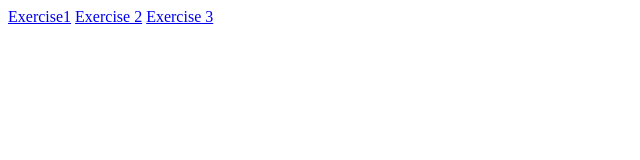
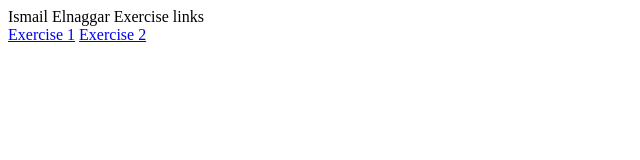
Before and after one commit to IsmailElnaggar/BusMap_BarCodeReader, a plain HTML site: page index.html in a window 1280 px wide. Shown: the whole page, without its empty margins (0-640 px from the left). Drawn offline with Linux system fonts and the light colour scheme.

Commit message:
Update index.html

```diff
--- a/index.html
+++ b/index.html
@@ -1,19 +1,39 @@
+
 <!DOCTYPE html>
+
 <html lang="en">
+
 <head>
+
     <meta charset="UTF-8">
+
     <title>Index Ismail Elnaggar</title>
+
 </head>
+
 <body>
 
 
+
+Ismail Elnaggar Exercise links
+
+
+
 <div class="sidenav">
-    <!-- item 1, 2, 3, and 4 side nav bar-->
-    <a href="https://www.youtube.com/results?search_query=item+1">Exercise1</a>
-    <a href="https://www.youtube.com/results?search_query=item+2">Exercise 2</a>
-    <a href="https://www.youtube.com/results?search_query=item+3">Exercise 3</a>
+
+    <!-- exercise 1 and 2  -->
+
+
+    <a href="https://it-teaching-abo-akademi.github.io/csdewas-project-1-IsmailElnaggar/exc2.html">Exercise 1</a>
+
+    <a href="https://it-teaching-abo-akademi.github.io/csdewas-project-1-IsmailElnaggar/exc3.html">Exercise 2</a>
+
+
 
 </div>
 
+
+
 </body>
+
 </html>
```
